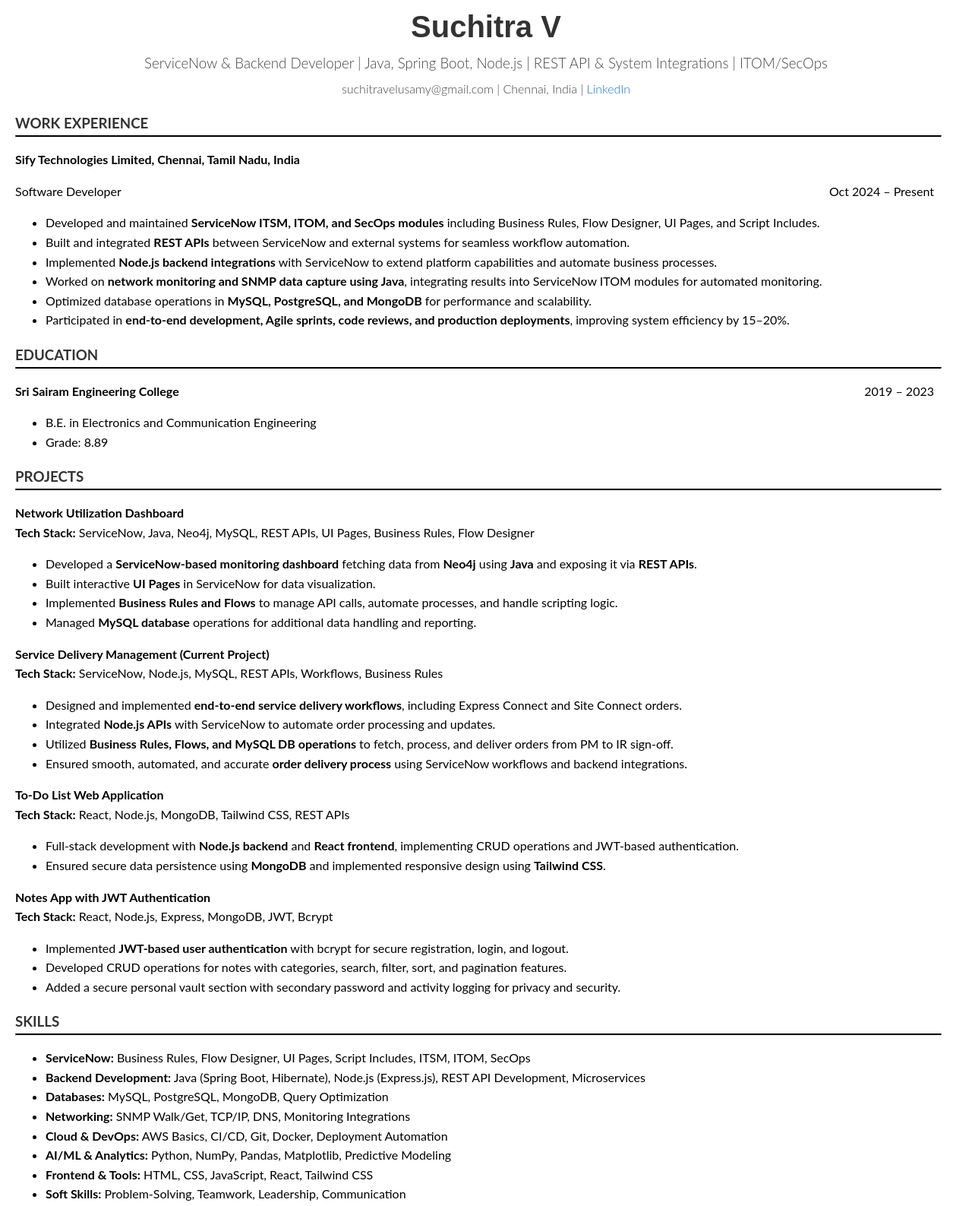
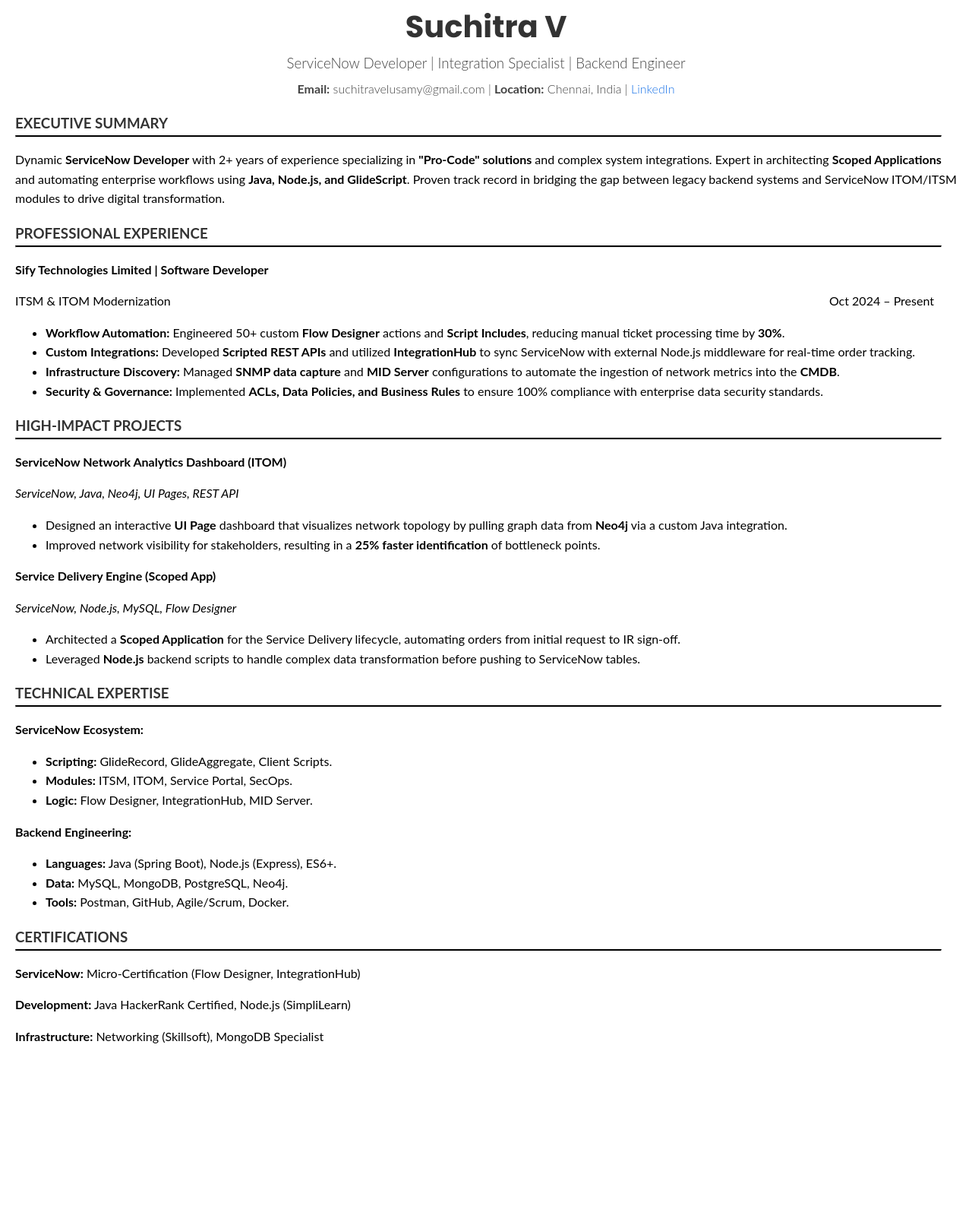
Before and after one commit to Suchitra-V31/online-resume, a plain HTML site: page index.html in a window 1280 px wide. Shown: the part 5-1592 px from the top of the page at 76% size. After the commit the page ends 1397 px from the top, so only its background shows below. Drawn offline with Linux system fonts and the light colour scheme.

Commit message:
Updated resume

```diff
--- a/index.html
+++ b/index.html
@@ -1,109 +1,101 @@
 <!DOCTYPE html>
 <html lang="en">
-
 <head>
     <meta charset="UTF-8">
-    <title>Suji V - Resume</title>
-    <link rel="stylesheet" href="./style.css">
+    <meta name="viewport" content="width=device-width, initial-scale=1.0">
+    <title>Suchitra V | ServiceNow Developer Portfolio</title>
+    <link href="https://fonts.googleapis.com/css2?family=Montserrat:wght@700&family=Poppins:wght@400;600;700&display=swap" rel="stylesheet">
+    <link rel="stylesheet" href="style.css">
 </head>
+<body>
+    <div class="resume-container">
+        <header>
+            <h1 class="name">Suchitra V</h1>
+            <h3 class="title">ServiceNow Developer | Integration Specialist | Backend Engineer</h3>
+            <div class="details">
+                <strong>Email:</strong> suchitravelusamy@gmail.com |
+                <strong>Location:</strong> Chennai, India |
+                <a href="https://www.linkedin.com/in/suchitra-v-8036781ab" target="_blank">LinkedIn</a>
+            </div>
+        </header>
 
-<body>
-    <h3 class="name">Suchitra V</h3>
-    <h3 class="title">ServiceNow & Backend Developer | Java, Spring Boot, Node.js | REST API & System Integrations | ITOM/SecOps</h3>
-    <h4 class="details">
-        suchitravelusamy@gmail.com | Chennai, India |
-        <a href="https://www.linkedin.com/in/suchitra-v-8036781ab">LinkedIn</a>
-    </h4>
+        <section>
+            <h3>EXECUTIVE SUMMARY</h3>
+            <hr>
+            <p>
+                Dynamic <strong>ServiceNow Developer</strong> with 2+ years of experience specializing in <strong>"Pro-Code" solutions</strong> and complex system integrations. Expert in architecting <strong>Scoped Applications</strong> and automating enterprise workflows using <strong>Java, Node.js, and GlideScript</strong>. Proven track record in bridging the gap between legacy backend systems and ServiceNow ITOM/ITSM modules to drive digital transformation.
+            </p>
+        </section>
 
-    <h3>WORK EXPERIENCE</h3>
+        <section>
+            <h3>PROFESSIONAL EXPERIENCE</h3>
             <hr>
-    <p class="company">
-        <strong>Sify Technologies Limited, Chennai, Tamil Nadu, India</strong>
-    </p>
-    <p>Software Developer <span class="year">Oct 2024 – Present</span></p>
+            <div class="job">
+                <p class="company"><strong>Sify Technologies Limited</strong> | Software Developer</p>
+                <p class="job-meta">ITSM & ITOM Modernization <span class="year">Oct 2024 – Present</span></p>
                 <ul>
-        <li>Developed and maintained <strong>ServiceNow ITSM, ITOM, and SecOps modules</strong> including Business Rules, Flow Designer, UI Pages, and Script Includes.</li>
-        <li>Built and integrated <strong>REST APIs</strong> between ServiceNow and external systems for seamless workflow automation.</li>
-        <li>Implemented <strong>Node.js backend integrations</strong> with ServiceNow to extend platform capabilities and automate business processes.</li>
-        <li>Worked on <strong>network monitoring and SNMP data capture using Java</strong>, integrating results into ServiceNow ITOM modules for automated monitoring.</li>
-        <li>Optimized database operations in <strong>MySQL, PostgreSQL, and MongoDB</strong> for performance and scalability.</li>
-        <li>Participated in <strong>end-to-end development, Agile sprints, code reviews, and production deployments</strong>, improving system efficiency by 15–20%.</li>
+                    <li><strong>Workflow Automation:</strong> Engineered 50+ custom <strong>Flow Designer</strong> actions and <strong>Script Includes</strong>, reducing manual ticket processing time by <strong>30%</strong>.</li>
+                    <li><strong>Custom Integrations:</strong> Developed <strong>Scripted REST APIs</strong> and utilized <strong>IntegrationHub</strong> to sync ServiceNow with external Node.js middleware for real-time order tracking.</li>
+                    <li><strong>Infrastructure Discovery:</strong> Managed <strong>SNMP data capture</strong> and <strong>MID Server</strong> configurations to automate the ingestion of network metrics into the <strong>CMDB</strong>.</li>
+                    <li><strong>Security & Governance:</strong> Implemented <strong>ACLs, Data Policies, and Business Rules</strong> to ensure 100% compliance with enterprise data security standards.</li>
                 </ul>
+            </div>
+        </section>
 
-    <h3>EDUCATION</h3>
+        <section>
+            <h3>HIGH-IMPACT PROJECTS</h3>
             <hr>
-    <p><strong>Sri Sairam Engineering College</strong> <span class="year">2019 – 2023</span></p>
+            <div class="project">
+                <p><strong>ServiceNow Network Analytics Dashboard (ITOM)</strong></p>
+                <p class="tech-stack"><em>ServiceNow, Java, Neo4j, UI Pages, REST API</em></p>
                 <ul>
-        <li>B.E. in Electronics and Communication Engineering</li>
-        <li>Grade: 8.89</li>
+                    <li>Designed an interactive <strong>UI Page</strong> dashboard that visualizes network topology by pulling graph data from <strong>Neo4j</strong> via a custom Java integration.</li>
+                    <li>Improved network visibility for stakeholders, resulting in a <strong>25% faster identification</strong> of bottleneck points.</li>
                 </ul>
+            </div>
 
-    <h3>PROJECTS</h3>
+            <div class="project">
+                <p><strong>Service Delivery Engine (Scoped App)</strong></p>
+                <p class="tech-stack"><em>ServiceNow, Node.js, MySQL, Flow Designer</em></p>
+                <ul>
+                    <li>Architected a <strong>Scoped Application</strong> for the Service Delivery lifecycle, automating orders from initial request to IR sign-off.</li>
+                    <li>Leveraged <strong>Node.js</strong> backend scripts to handle complex data transformation before pushing to ServiceNow tables.</li>
+                </ul>
+            </div>
+        </section>
+
+        <section>
+            <h3>TECHNICAL EXPERTISE</h3>
             <hr>
-    <p><strong>Network Utilization Dashboard</strong>
-        <br>
-        <strong>Tech Stack:</strong> ServiceNow, Java, Neo4j, MySQL, REST APIs, UI Pages, Business Rules, Flow Designer
-    </p>
+            <div class="skills-grid">
+                <div class="skill-col">
+                    <p><strong>ServiceNow Ecosystem:</strong></p>
                     <ul>
-        <li>Developed a <strong>ServiceNow-based monitoring dashboard</strong> fetching data from <strong>Neo4j</strong> using <strong>Java</strong> and exposing it via <strong>REST APIs</strong>.</li>
-        <li>Built interactive <strong>UI Pages</strong> in ServiceNow for data visualization.</li>
-        <li>Implemented <strong>Business Rules and Flows</strong> to manage API calls, automate processes, and handle scripting logic.</li>
-        <li>Managed <strong>MySQL database</strong> operations for additional data handling and reporting.</li>
+                        <li><strong>Scripting:</strong> GlideRecord, GlideAggregate, Client Scripts.</li>
+                        <li><strong>Modules:</strong> ITSM, ITOM, Service Portal, SecOps.</li>
+                        <li><strong>Logic:</strong> Flow Designer, IntegrationHub, MID Server.</li>
                     </ul>
+                </div>
+                <div class="skill-col">
+                    <p><strong>Backend Engineering:</strong></p>
+                    <ul>
+                        <li><strong>Languages:</strong> Java (Spring Boot), Node.js (Express), ES6+.</li>
+                        <li><strong>Data:</strong> MySQL, MongoDB, PostgreSQL, Neo4j.</li>
+                        <li><strong>Tools:</strong> Postman, GitHub, Agile/Scrum, Docker.</li>
+                    </ul>
+                </div>
+            </div>
+        </section>
 
-    <p><strong>Service Delivery Management (Current Project)</strong>
-        <br>
-        <strong>Tech Stack:</strong> ServiceNow, Node.js, MySQL, REST APIs, Workflows, Business Rules
-    </p>
-    <ul>
-        <li>Designed and implemented <strong>end-to-end service delivery workflows</strong>, including Express Connect and Site Connect orders.</li>
-        <li>Integrated <strong>Node.js APIs</strong> with ServiceNow to automate order processing and updates.</li>
-        <li>Utilized <strong>Business Rules, Flows, and MySQL DB operations</strong> to fetch, process, and deliver orders from PM to IR sign-off.</li>
-        <li>Ensured smooth, automated, and accurate <strong>order delivery process</strong> using ServiceNow workflows and backend integrations.</li>
-    </ul>
-
-    <p><strong>To-Do List Web Application</strong>
-        <br>
-        <strong>Tech Stack:</strong> React, Node.js, MongoDB, Tailwind CSS, REST APIs
-    </p>
-    <ul>
-        <li>Full-stack development with <strong>Node.js backend</strong> and <strong>React frontend</strong>, implementing CRUD operations and JWT-based authentication.</li>
-        <li>Ensured secure data persistence using <strong>MongoDB</strong> and implemented responsive design using <strong>Tailwind CSS</strong>.</li>
-    </ul>
-
-    <p><strong>Notes App with JWT Authentication</strong>
-        <br>
-        <strong>Tech Stack:</strong> React, Node.js, Express, MongoDB, JWT, Bcrypt
-    </p>
-    <ul>
-        <li>Implemented <strong>JWT-based user authentication</strong> with bcrypt for secure registration, login, and logout.</li>
-        <li>Developed CRUD operations for notes with categories, search, filter, sort, and pagination features.</li>
-        <li>Added a secure personal vault section with secondary password and activity logging for privacy and security.</li>
-    </ul>
-
-    <h3>SKILLS</h3>
-    <hr>
-    <ul>
-        <li><strong>ServiceNow:</strong> Business Rules, Flow Designer, UI Pages, Script Includes, ITSM, ITOM, SecOps</li>
-        <li><strong>Backend Development:</strong> Java (Spring Boot, Hibernate), Node.js (Express.js), REST API Development, Microservices</li>
-        <li><strong>Databases:</strong> MySQL, PostgreSQL, MongoDB, Query Optimization</li>
-        <li><strong>Networking:</strong> SNMP Walk/Get, TCP/IP, DNS, Monitoring Integrations</li>
-        <li><strong>Cloud & DevOps:</strong> AWS Basics, CI/CD, Git, Docker, Deployment Automation</li>
-        <li><strong>AI/ML & Analytics:</strong> Python, NumPy, Pandas, Matplotlib, Predictive Modeling</li>
-        <li><strong>Frontend & Tools:</strong> HTML, CSS, JavaScript, React, Tailwind CSS</li>
-        <li><strong>Soft Skills:</strong> Problem-Solving, Teamwork, Leadership, Communication</li>
-    </ul>
-
+        <section>
             <h3>CERTIFICATIONS</h3>
             <hr>
-    <ul>
-        <li>Java HackerRank Certificate</li>
-        <li>Introduction to Prompt Engineering with GitHub Copilot - Simplilearn</li>
-        <li>Introduction to Networking - Skillsoft</li>
-        <li>Introduction to MongoDB Courses For Beginners - Infosys Springboard</li>
-        <li>Getting Started with Node.js - Simplilearn</li>
-        <li>Spring Boot for Beginners - Amingoscode</li>
-        <li>Python 3.x - Programming Course (Hands-On) - SkillRack</li>
-    </ul>
+            <div class="cert-grid">
+                <p><strong>ServiceNow:</strong> Micro-Certification (Flow Designer, IntegrationHub)</p>
+                <p><strong>Development:</strong> Java HackerRank Certified, Node.js (SimpliLearn)</p>
+                <p><strong>Infrastructure:</strong> Networking (Skillsoft), MongoDB Specialist</p>
+            </div>
+        </section>
+    </div>
 </body>
 </html>
```
Lines whose indentation alone changed are shown as unchanged.
